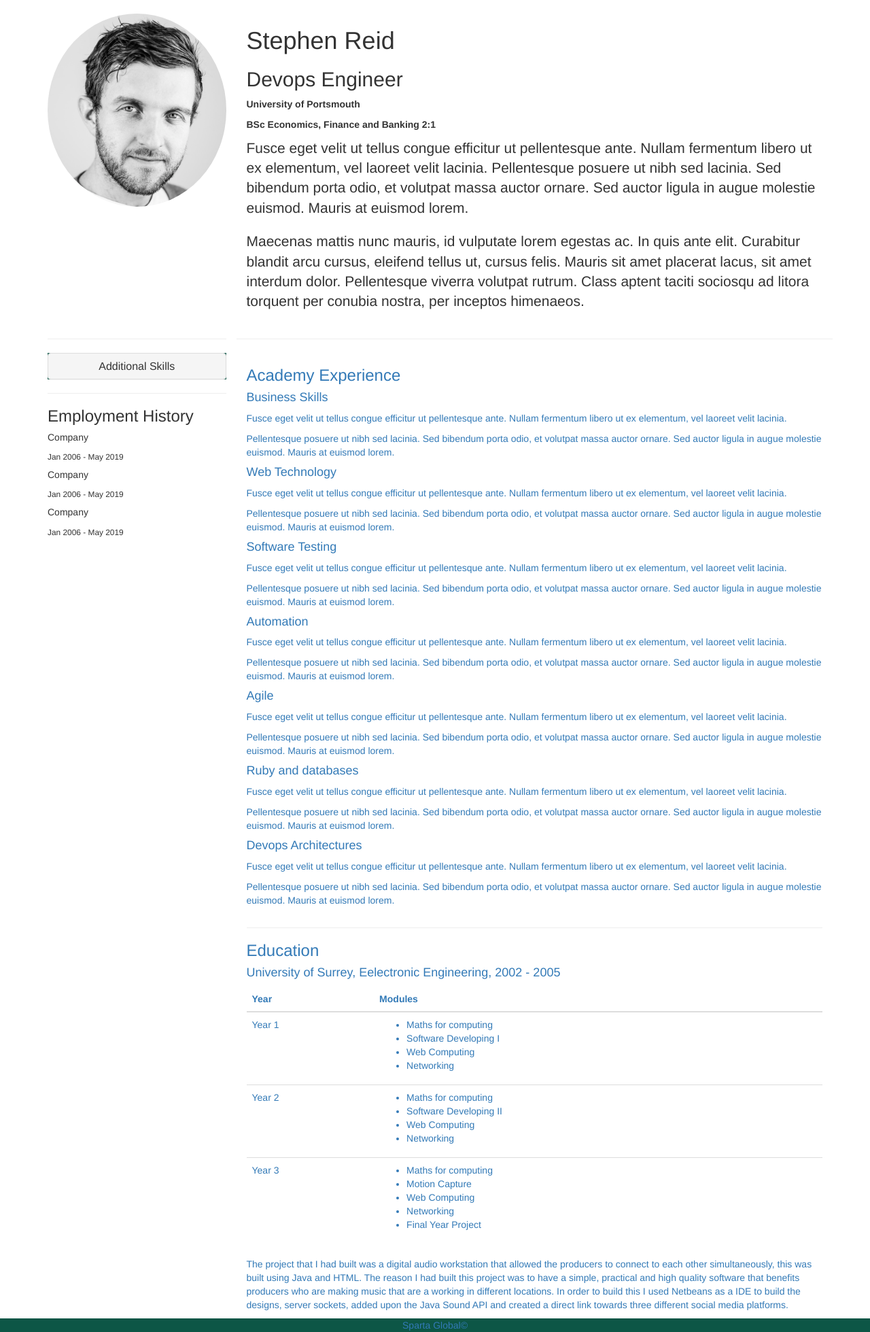
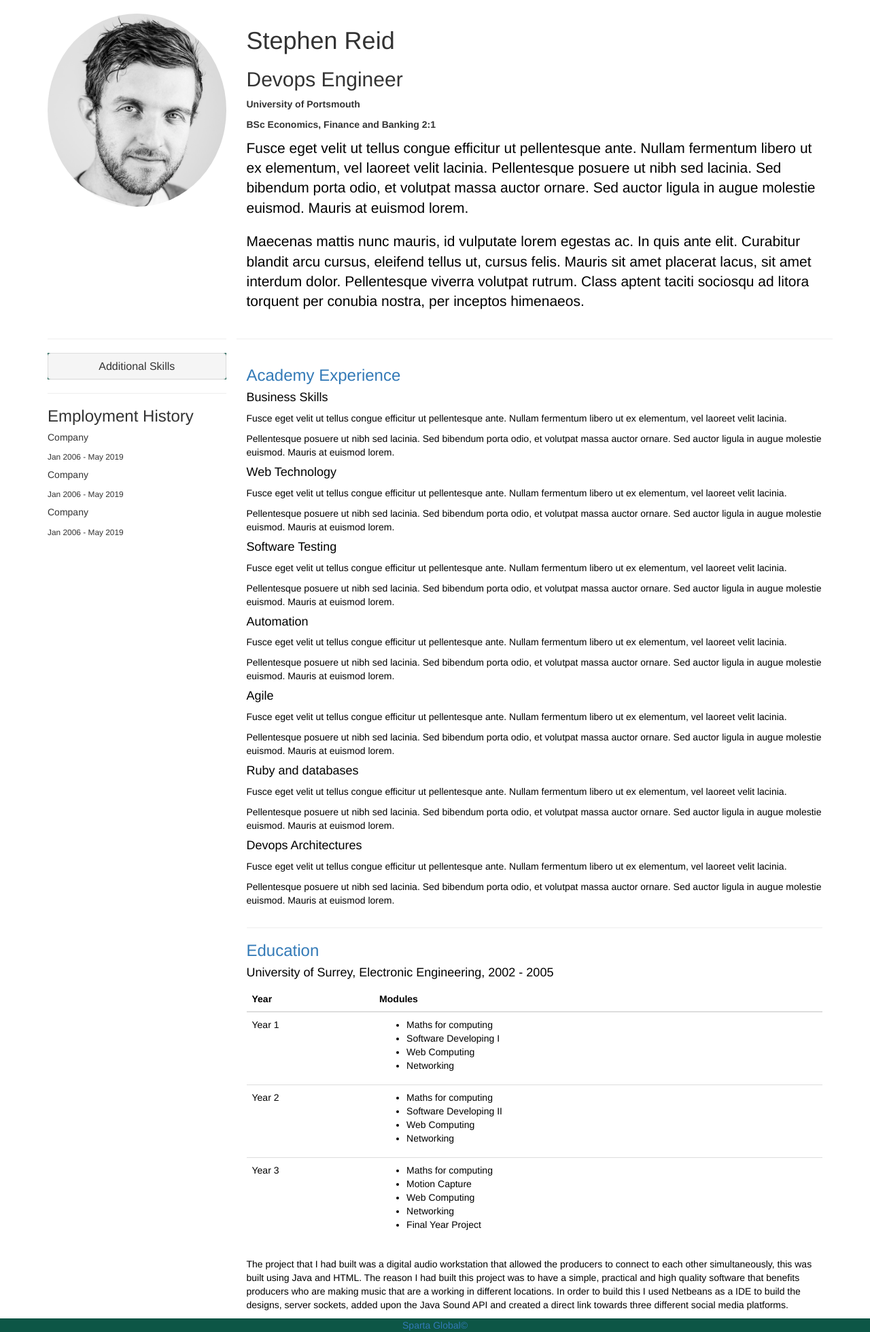
Before and after one commit to JamesBuabin14/sparta-global-portfolio, a PHP site: page /index.html in a window 1280 px wide. Shown: the part 52-2011 px from the top of the page at 68% size. Run offline with PHP 8.4, Linux system fonts and the light colour scheme; some libraries are stand-ins or nearby versions.

Commit message:
Added background color to project page and change text colour to black on index page

```diff
--- a/css/style.css
+++ b/css/style.css
@@ -25,3 +25,36 @@ body > div > div:nth-child(2) > div.col-sm-3 > div.panel-group{
 body > div > div:nth-child(2) > div.col-sm-3 > div.panel-group > div{
   background-color: #0d5646;
 }
+
+#projects-page{ background-color: #D3D3D3; }
+
+#projects-page > div > footer > span > center{
+  background: #0d5646;
+}
+@media only screen and (max-width: 765px){
+#headshot{
+  width: 350px;
+  margin auto;
+
+}
+}
+
+.experience p{
+  color: black;
+}
+
+.experience h4{
+  color: black;
+}
+
+.bio p{
+  color: black;
+}
+
+.head-educat{
+  color: black;
+}
+
+.table{
+  color: black;
+}
--- a/index.html
+++ b/index.html
@@ -185,7 +185,7 @@
               <hr>
             <h3><a name="educat">Education</h3>
 
-          <h4>University of Surrey, Eelectronic Engineering, 2002 - 2005</h4>
+          <h4 class="head-educat">University of Surrey, Electronic Engineering, 2002 - 2005</h4>
 
 
           <table class="table table-hover">
--- a/projects.html
+++ b/projects.html
@@ -14,7 +14,7 @@
   <link rel="icon" type="image/png" sizes="32x32" href="images/favicon.png">
   <link rel="stylesheet" href="./css/style.css">
 </head>
-<body>
+<body id="projects-page">
   <nav class="navbar navbar-default" role="navigation">
     <div class="container">
       <div class="navbar-header">
```
